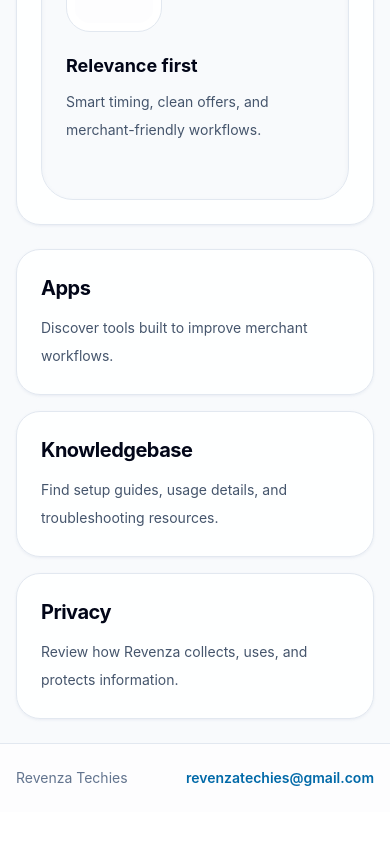
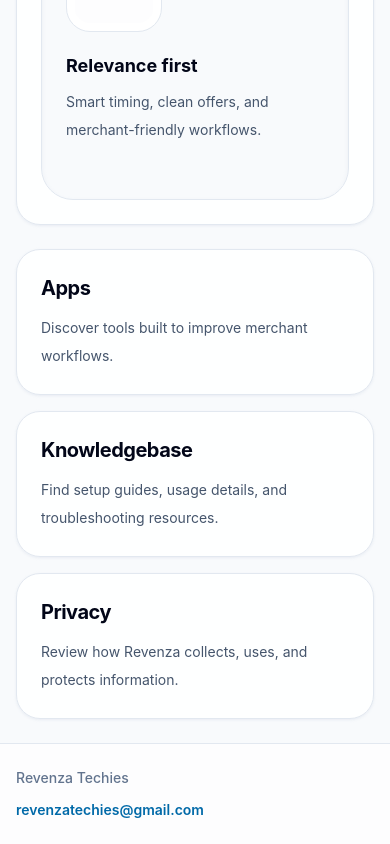
Before and after one commit to revenza-techies/revenza-website, a React (Vite) app: page / in a window 390 px wide. Shown: the part 870-1714 px from the top of the page. Before the commit the page ends 1682 px from the top, so only its background shows below. Built offline with nearby package versions, Linux system fonts and the light colour scheme; the HTML template or start-up script is replaced by a standard one.

Commit message:
Fix footer layout

```diff
--- a/src/App.jsx
+++ b/src/App.jsx
@@ -92,7 +92,7 @@ const aboutHighlights = {
   'Experience-Led': 'We care about conversions, but never at the cost of shopper trust, clarity, or a smooth buying journey.',
 }
 
-const shellClass = 'min-h-screen bg-slate-50 text-slate-900'
+const shellClass = 'flex min-h-screen flex-col bg-slate-50 text-slate-900'
 const pageClass = 'mx-auto w-full max-w-7xl px-4 py-6 sm:px-6 lg:px-8'
 
 function navClass(isActive) {
@@ -145,7 +145,7 @@ function Layout() {
           </div>
         </header>
 
-        <main id="main-content">
+        <main id="main-content" className="flex-1">
           <Routes>
             <Route path="/" element={<Home />} />
             <Route path="/apps" element={<Apps />} />
@@ -158,8 +158,8 @@ function Layout() {
         </main>
 
         <footer className="border-t border-slate-200 bg-white/70">
-          <div className={`${pageClass} flex flex-wrap items-center justify-between gap-3 py-5 text-sm text-slate-500`}>
-            <span>Revenza Techies</span>
+          <div className={`${pageClass} flex flex-col gap-3 py-5 text-sm text-slate-500 sm:flex-row sm:items-center sm:justify-between`}>
+            <span className="font-medium">Revenza Techies</span>
             <a className="font-semibold text-sky-700 hover:text-sky-800" href="mailto:revenzatechies@gmail.com">
               revenzatechies@gmail.com
             </a>
```
